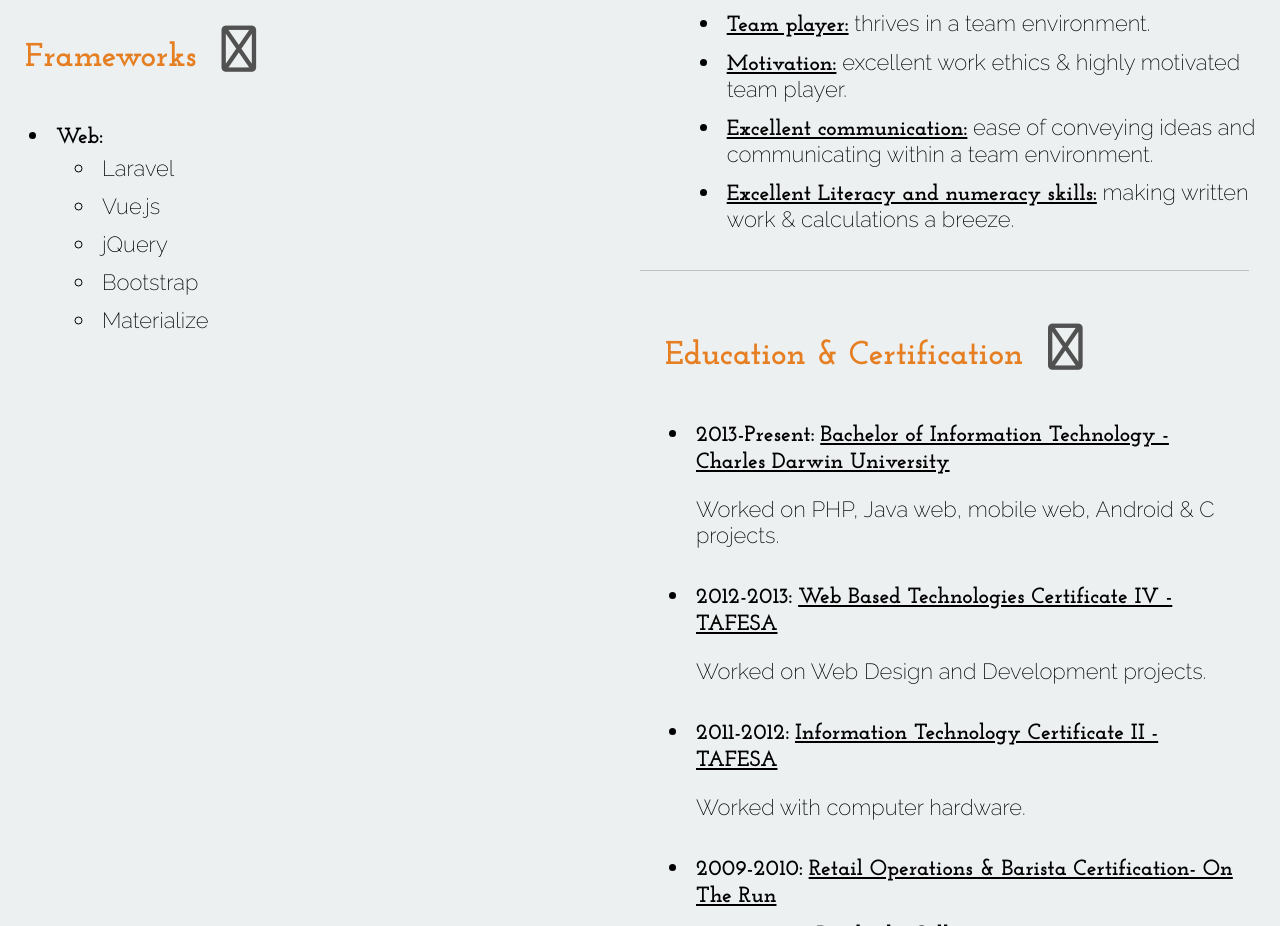
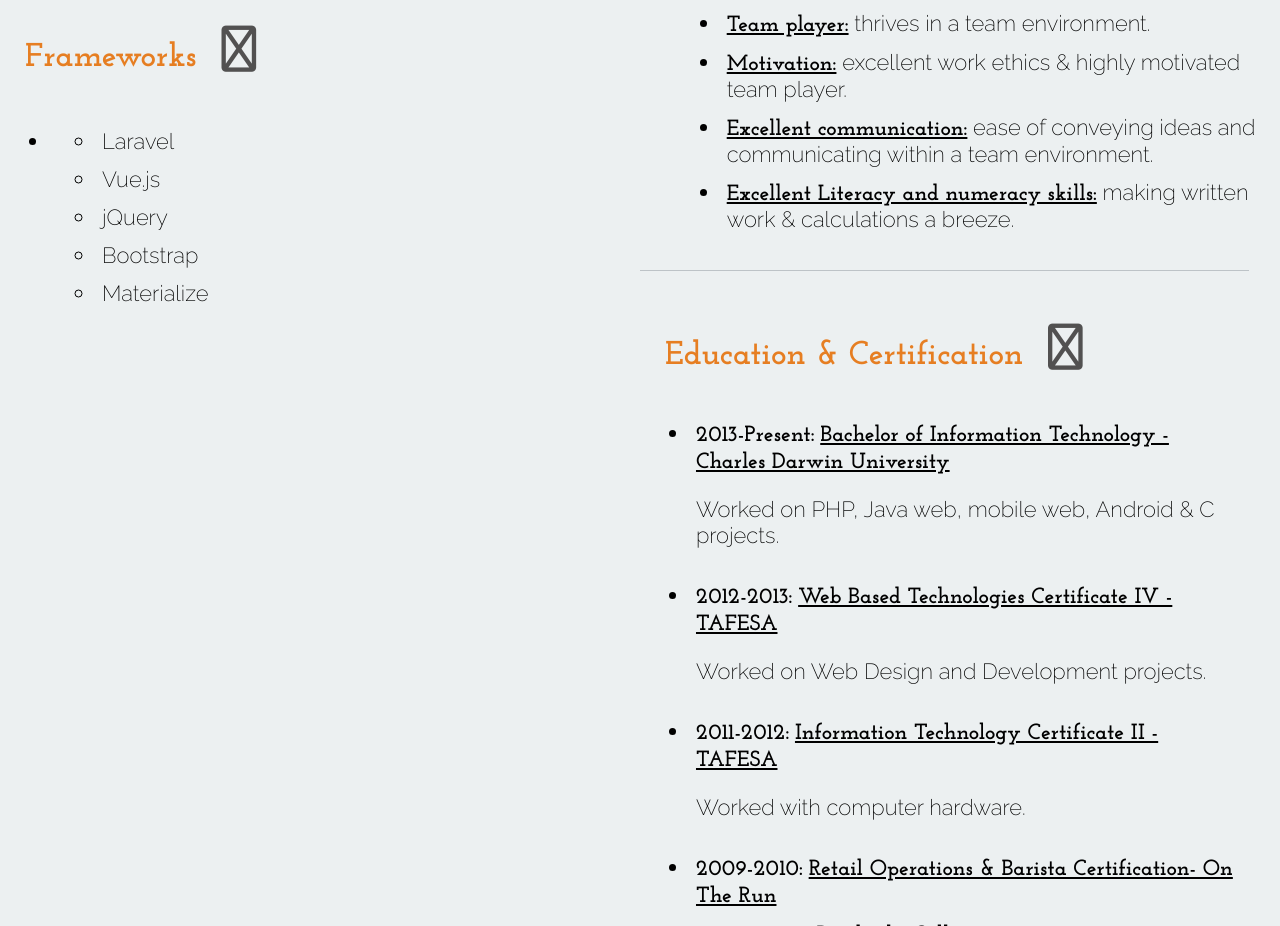
Before and after one commit to AshMenhennett/ashley.guru, a plain HTML site: page index.html in a window 1280 px wide. Shown: the part 3809-4735 px from the top of the page. Drawn offline with Linux system fonts and the light colour scheme.

Commit message:
Update index.html

```diff
--- a/index.html
+++ b/index.html
@@ -162,7 +162,7 @@
                     </ul>
                     <h2>Frameworks <i class="fa fa-cubes" aria-hidden="true"></i></h2>
                     <ul>
-                        <li><strong>Web: </strong>
+                        <li>
                             <ul>
                                 <li>Laravel</li>
                                 <li>Vue.js</li>
@@ -188,6 +188,8 @@
                     </ul>
                 </div>
             </div>
+        </section>
+        <section>
             <div class="row">
                 <div class="col six resume-section">
                     <h2>Education &amp; Certification <i class="fa fa-graduation-cap" aria-hidden="true"></i></h2>
```
